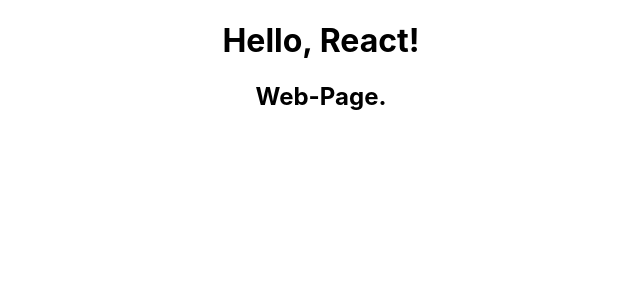
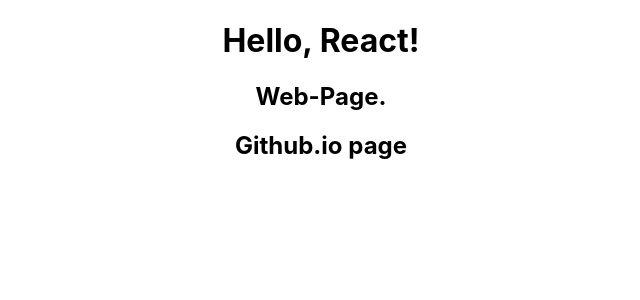
Before and after one commit to LukasAstrauskas/web-page, a React (Create React App) app: page / in a window 1280 px wide. Shown: the top 300 px of the page, without its empty margins (319-959 px from the left). Built offline with nearby package versions, Linux system fonts and the light colour scheme.

Commit message:
github pages update

```diff
--- a/package.json
+++ b/package.json
@@ -1,4 +1,5 @@
 {
+  "homepage": "https://lukasastrauskas.github.io/web-page",
   "name": "web-page",
   "version": "0.1.0",
   "private": true,
@@ -10,6 +11,7 @@
     "@types/node": "^16.18.41",
     "@types/react": "^18.2.20",
     "@types/react-dom": "^18.2.7",
+    "gh-pages": "^6.0.0",
     "react": "^18.2.0",
     "react-dom": "^18.2.0",
     "react-scripts": "5.0.1",
@@ -17,6 +19,8 @@
     "web-vitals": "^2.1.4"
   },
   "scripts": {
+    "predeploy": "npm run build",
+    "deploy": "gh-pages -d build",
     "start": "react-scripts start",
     "build": "react-scripts build",
     "test": "react-scripts test",
--- a/src/components/Greet.tsx
+++ b/src/components/Greet.tsx
@@ -5,6 +5,7 @@
     <>
       <h1>Hello, React!</h1>
       <h2>Web-Page.</h2>
+      <h2>Github.io page</h2>
     </>
   );
 };
```
Also changed, not shown: 1 other file (tests, documents, lock files or other folders).
